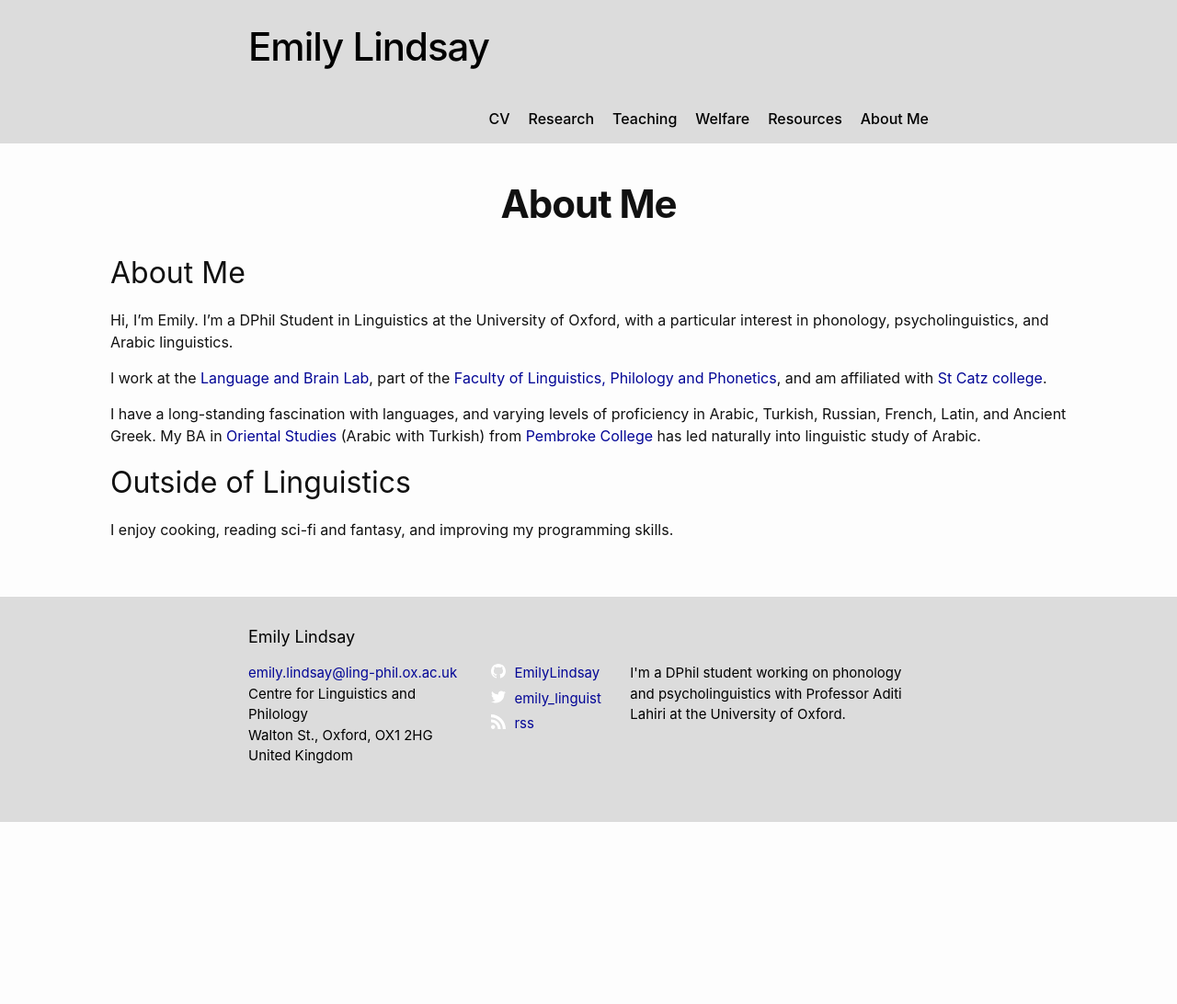
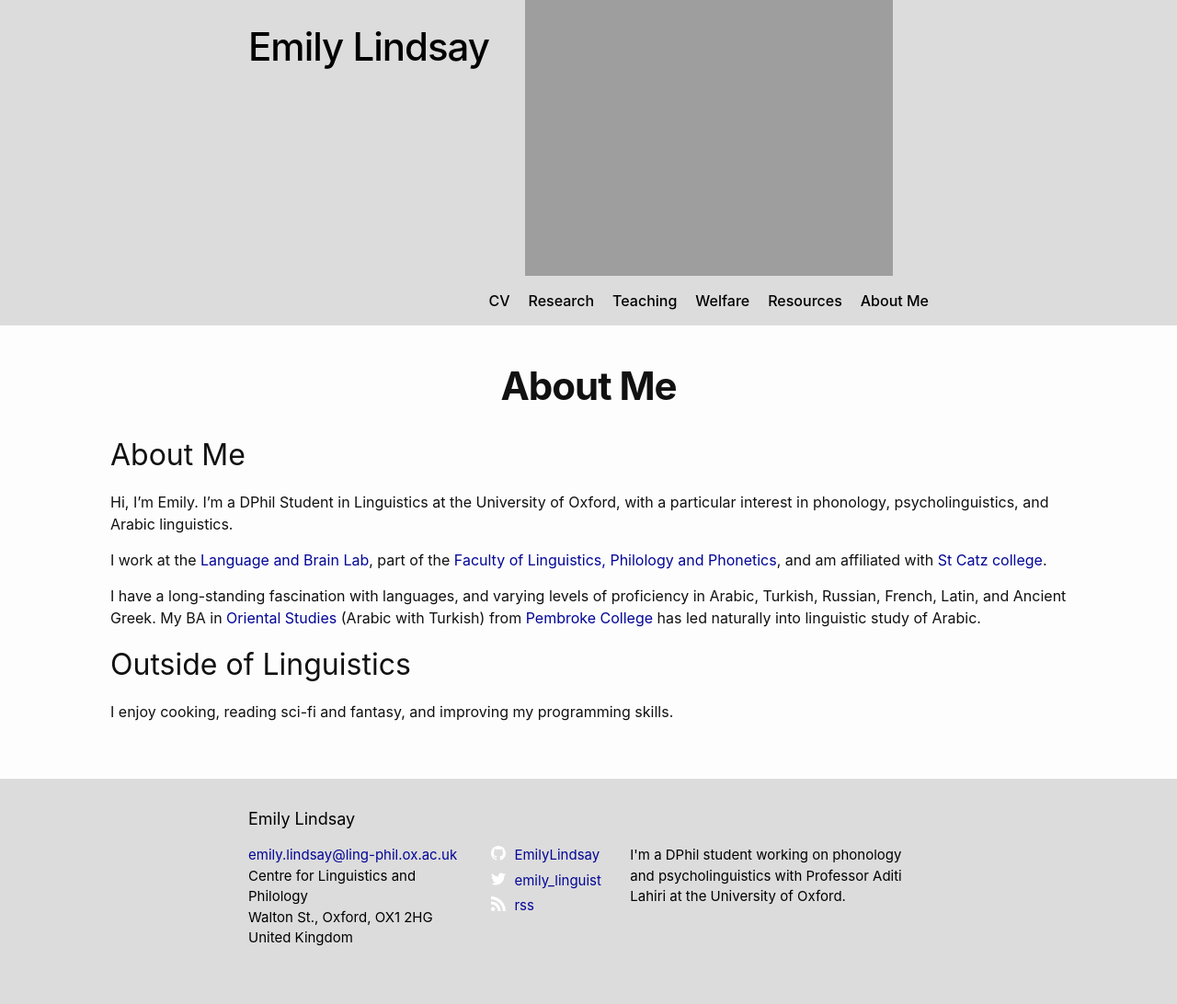
Before and after one commit to EmilyLindsay-Smith/EmilyLindsay.github.io, a Jekyll site: the page built from index.md, in a window 1280 px wide. Shown: the whole page at 92% size. Built offline with Jekyll 4.4.1, drawn with Linux system fonts in a browser that asks for light colours; our own code applies the rules of GitHub Pages for plain Markdown files; before the commit the page ends 900 px from its top, so only the background shows below that.

Commit message:
'message'

```diff
--- a/_includes/header.html
+++ b/_includes/header.html
@@ -1,9 +1,13 @@
 <header class="site-header" role="banner">
+     <!-- " -->
 
   <div class="wrapper">
     {%- assign default_paths = site.pages | map: "path" -%}
     {%- assign page_paths = site.header_pages | default: default_paths -%}
     <a class="site-title" rel="author" href="{{ "/" | relative_url }}">{{ site.title | escape }}</a>
+    <div role = banner">
+                 <img src ="{{ site.url }}/assets/background_banner.jpg" />
+    </div>
 
     {%- if page_paths -%}
       <nav class="site-nav">
@@ -26,5 +30,7 @@
         </div>
       </nav>
     {%- endif -%}
+
+
   </div>
 </header>
```
